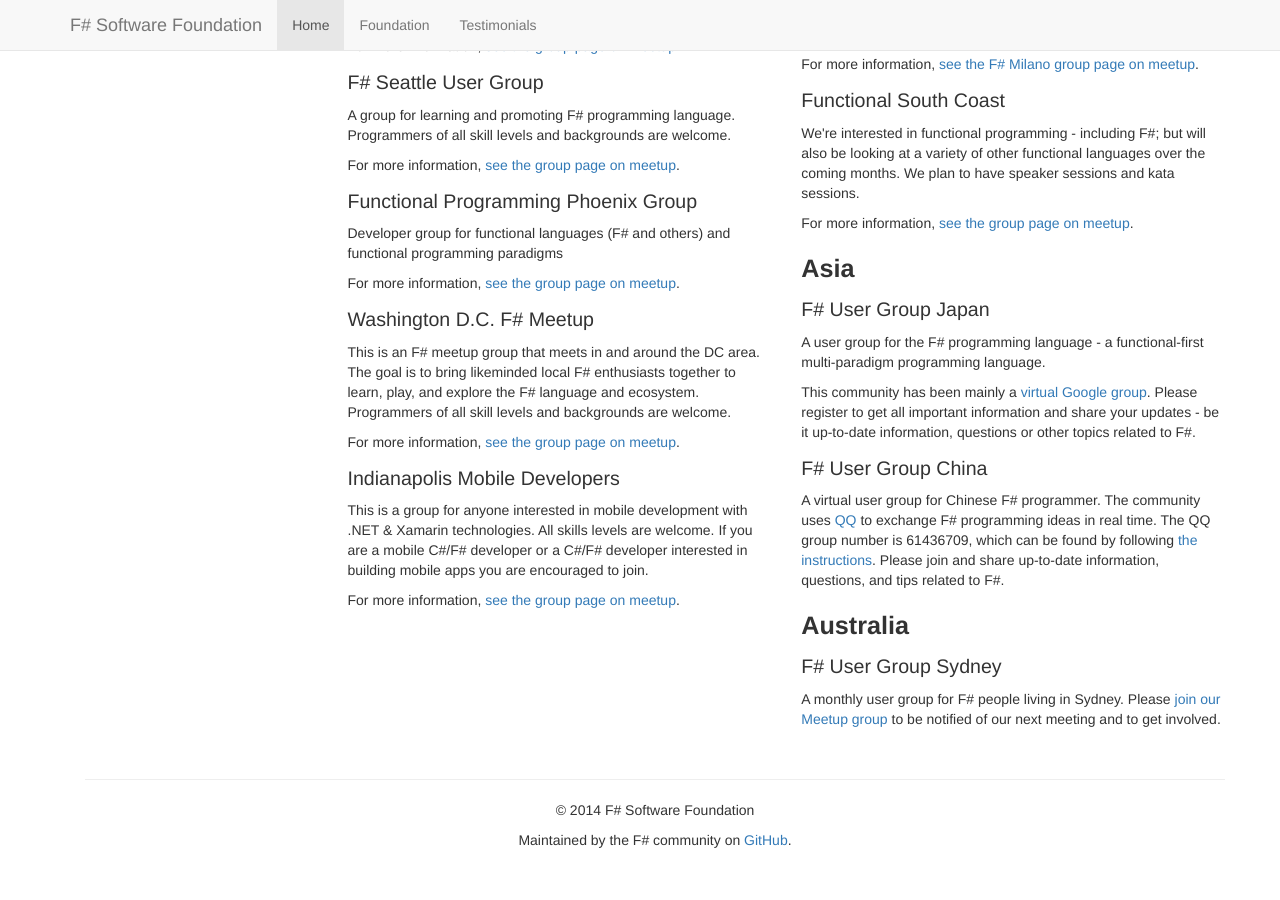
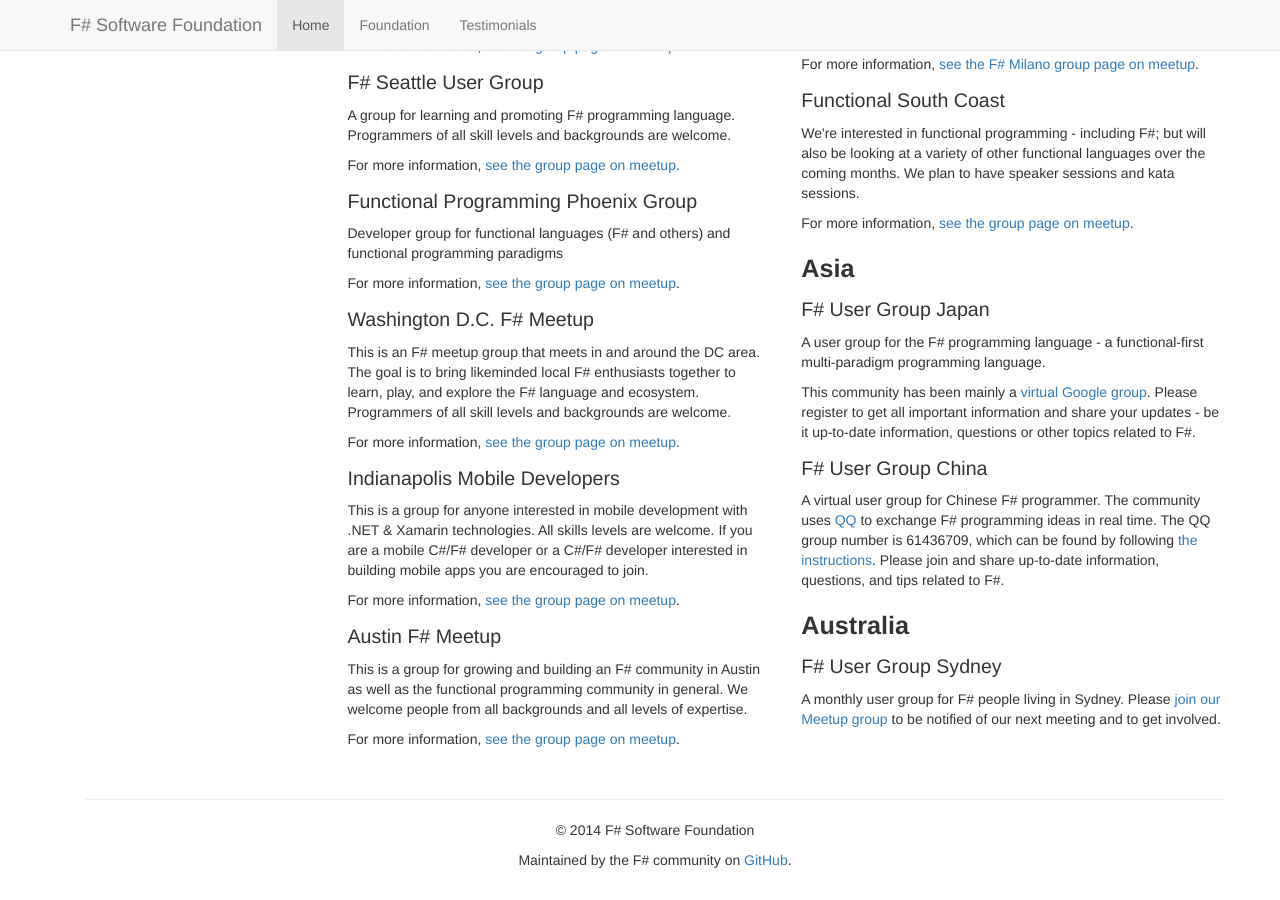
Before and after one commit to fsharp/fsharp.org, a Jekyll site: the page built from groups/index.html, in a window 1280 px wide and 900 px high, scrolled down 1897 px. Built offline with Jekyll 4.4.1, drawn with Linux system fonts in a browser that asks for light colours; nearby versions of some CDN libraries; some web fonts are replaced; comment, search, counter and statistics services are not loaded.

Commit message:
Add Austin F# User Group

```diff
--- a/groups/index.html
+++ b/groups/index.html
@@ -64,8 +64,12 @@
                 <p>For more information, <a href="http://www.meetup.com/DC-fsharp/">see the group page on meetup</a>.</p>
 
                 <h3>Indianapolis Mobile Developers</h3>
-                <p>This is a group for anyone interested in mobile development with .NET & Xamarin technologies. All skills levels are welcome. If you are a mobile C#/F# developer or a C#/F# developer interested in building mobile apps you are encouraged to join.</p>
+                <p>This is a group for anyone interested in mobile development with .NET &amp; Xamarin technologies. All skills levels are welcome. If you are a mobile C#/F# developer or a C#/F# developer interested in building mobile apps you are encouraged to join.</p>
                 <p>For more information, <a href="http://www.meetup.com/IndianapolisMobileDevelopers/">see the group page on meetup</a>.</p>
+
+                <h3>Austin F# Meetup</h3>
+                <p>This is a group for growing and building an F# community in Austin as well as the functional programming community in general. We welcome people from all backgrounds and all levels of expertise.</p>
+                <p>For more information, <a href="http://www.meetup.com/Austin-F-Meetup/">see the group page on meetup</a>.</p>
             </div>
             <div class="col-md-6">
                 <h2>Europe</h2>
```
